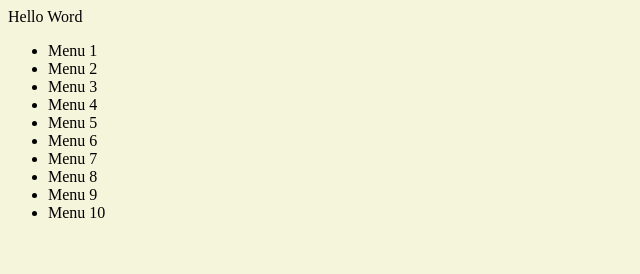
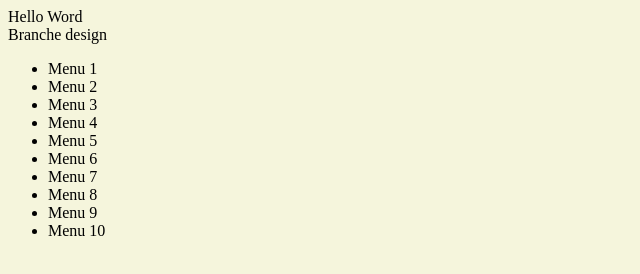
Before and after one commit to adjawilly/gittuto1, a plain HTML site: page index.html in a window 1280 px wide. Shown: the whole page, without its empty margins (0-640 px from the left). Drawn offline with Linux system fonts and the light colour scheme.

Commit message:
modification 2 du fichier index.html

```diff
--- a/index.html
+++ b/index.html
@@ -9,6 +9,7 @@
         <div>
             Hello Word
         </div>
+        <div>Branche design</div>
         <ul>
             <li>Menu 1</li>
             <li>Menu 2</li>
```
